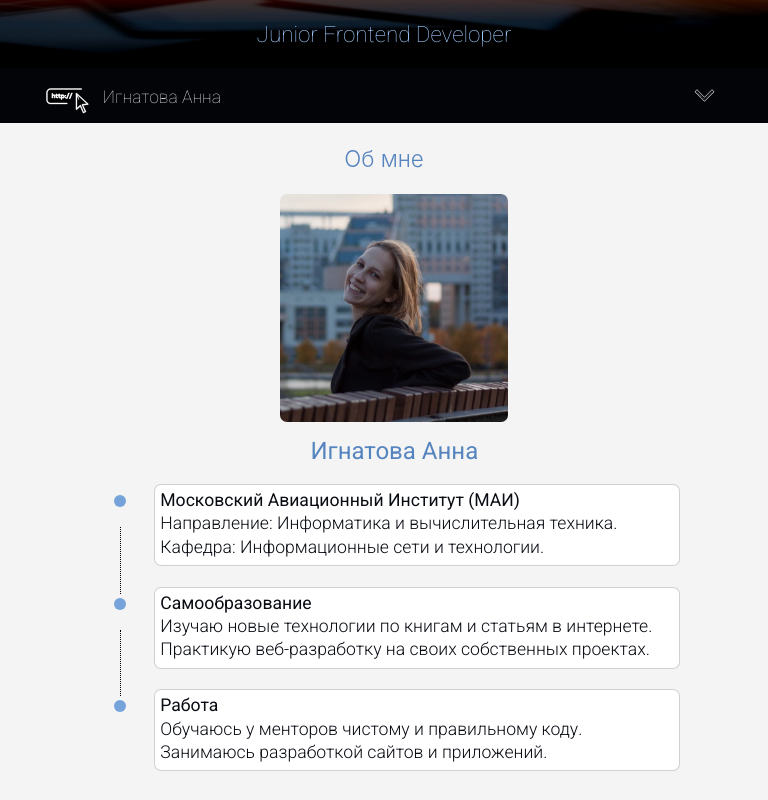
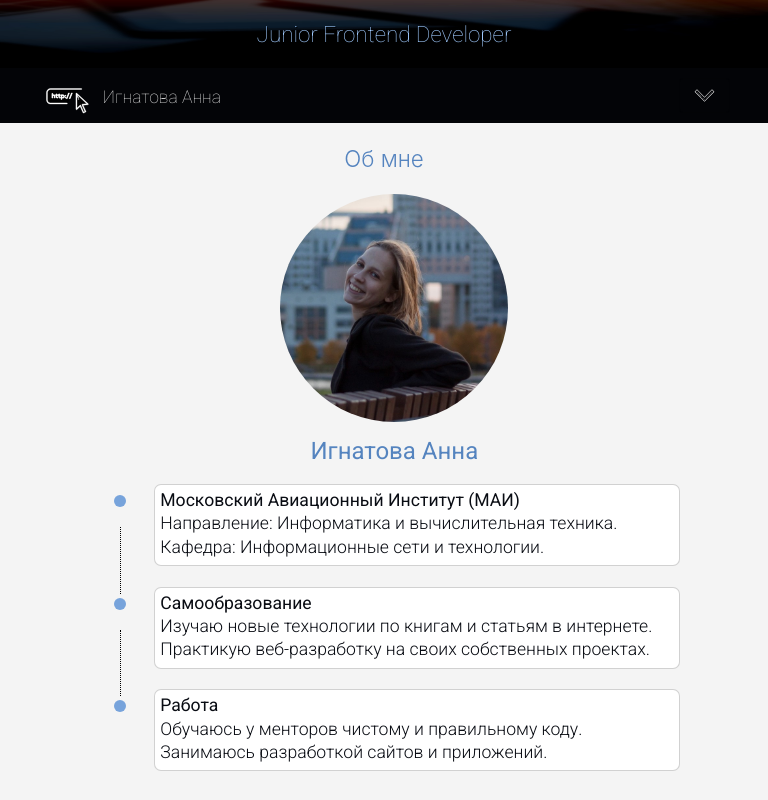
Before and after one commit to AnigalHub/Portfolio, a Nuxt app: page / in a window 768 px wide. Shown: the top 800 px of the page. Built offline with nearby package versions, Linux system fonts and the light colour scheme.

Commit message:
изменена верстка - col-4 --- col-5, border-raduis

```diff
--- a/components/about.vue
+++ b/components/about.vue
@@ -3,7 +3,7 @@
     <b-container>
       <h2>Об мне</h2>
       <b-row>
-        <b-col cols="5">
+        <b-col cols="4">
           <img src="../static/me.jpg">
           <p class="name">Игнатова Анна</p>
         </b-col>
--- a/pages/index.vue
+++ b/pages/index.vue
@@ -235,7 +235,7 @@ h2,span,.name{color: $color_highlight;}
   img{
     width: 78%;
     margin: 5% 12% 0;
-    border-radius: 7px;
+    border-radius: 50%;
   }
   /*имя*/
   .name{
@@ -532,7 +532,7 @@ h2,span,.name{color: $color_highlight;}
     .row{
       flex-direction: column;
       /*сетка бутстрап*/
-      .col-5{
+      .col-4{
          max-width: $percent100;
         /*картинка*/
         img{
@@ -625,7 +625,7 @@ h2,span,.name{color: $color_highlight;}
     .row{
       flex-direction: column;
       /*сетка бутстрап*/
-      .col-5{
+      .col-4{
         max-width: $percent100;
         /*картинки*/
         img{
@@ -703,7 +703,7 @@ h2,span,.name{color: $color_highlight;}
     .row{
       flex-direction: column;
       /*сетка бутстрап*/
-      .col-5{
+      .col-4{
         max-width: $percent100;
         /*картинки*/
         img{
```
